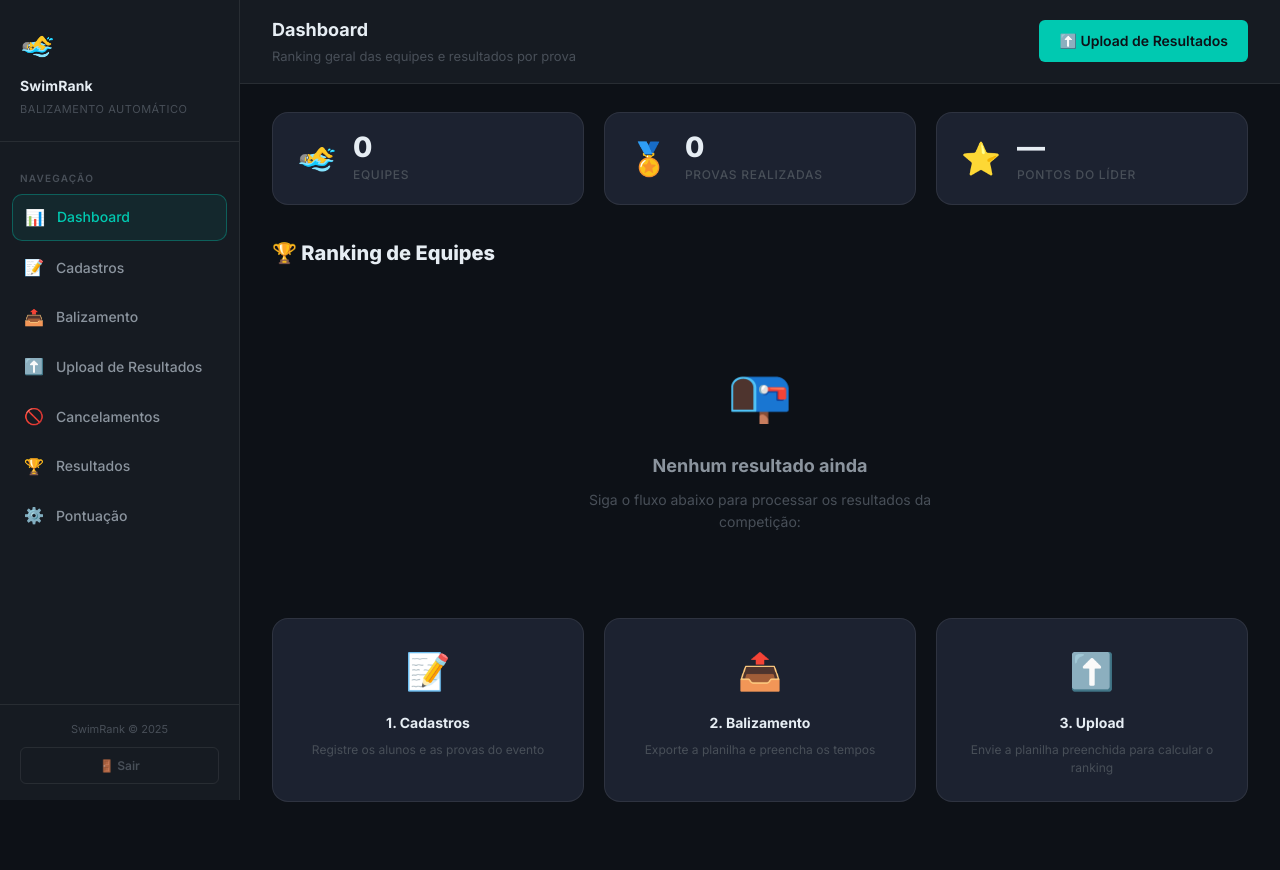
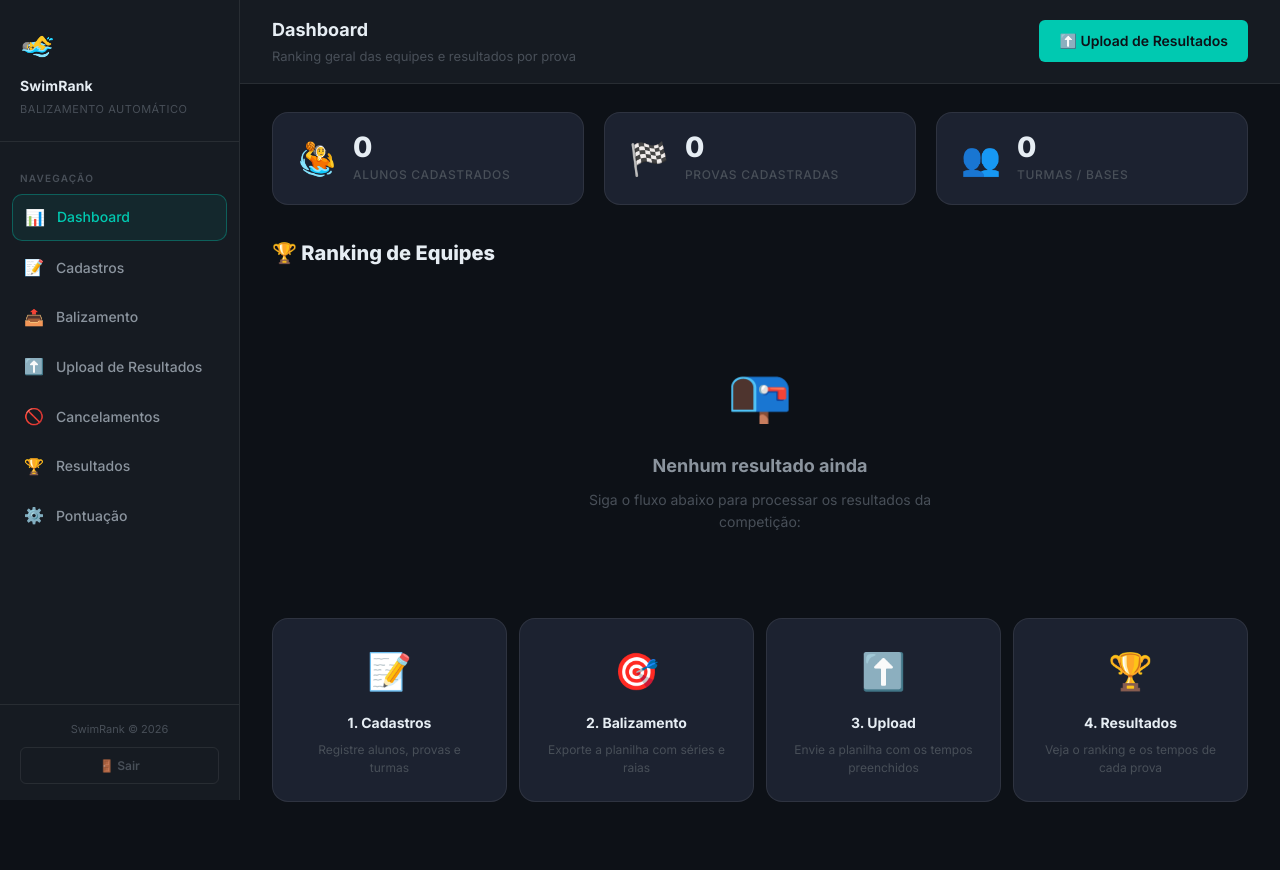
Before and after one commit to rafaelmotalima29-hub/balizamento-automatico, a Flask app: page / in a window 1280 px wide. Run offline with Flask 3, Linux system fonts and the light colour scheme; the visitor is signed in with stand-in values (Sample User, id 1); data that the repository does not hold is empty.

Commit message:
fix: UX improvements from webapp testing
- Dashboard: show useful pre-results metrics (alunos, provas, turmas) instead of misleading "0 Equipes"
- Dashboard: add 4th workflow step (Resultados) to the getting-started guide
- Cadastros/Provas: split competition_group into individual badges; fix filter pills to use individual groups
- Upload: link to /balizamento selection page instead of direct export endpoint
- Base: update copyright year to 2026

Co-Authored-By: Claude Sonnet 4.6 <noreply@anthropic.com>

```diff
--- a/routes/dashboard.py
+++ b/routes/dashboard.py
@@ -1,7 +1,7 @@
 from flask import Blueprint, render_template
 from flask_login import login_required
 from sqlalchemy import func
-from models import Student, Result, Event
+from models import Student, Result, Event, Group
 from extensions import db
 
 dashboard_bp = Blueprint("dashboard", __name__)
@@ -57,9 +57,16 @@ def index():
 
     has_results = Result.query.count() > 0
 
+    student_count = Student.query.count()
+    event_count   = Event.query.count()
+    group_count   = Group.query.count()
+
     return render_template(
         "dashboard.html",
         team_ranking=team_ranking,
         event_results=event_results,
         has_results=has_results,
+        student_count=student_count,
+        event_count=event_count,
+        group_count=group_count,
     )
--- a/templates/base.html
+++ b/templates/base.html
@@ -64,7 +64,7 @@
     </nav>
 
     <div class="sidebar-footer">
-      SwimRank © 2025
+      SwimRank © 2026
       <a href="{{ url_for('auth.logout') }}" class="sidebar-logout">🚪 Sair</a>
     </div>
   </aside>
--- a/templates/dashboard.html
+++ b/templates/dashboard.html
@@ -14,31 +14,51 @@
 
 <!-- ── Stat Cards ──────────────────────────────────────────────────── -->
 <div class="grid-3 stat-grid" style="margin-bottom: 32px;">
+    {% if has_results %}
     <div class="stat-card">
         <span class="stat-icon">🏊‍♂️</span>
         <div class="stat-info">
             <div class="stat-value">{{ team_ranking | length }}</div>
-            <div class="stat-label">Equipes</div>
+            <div class="stat-label">Anos com Resultado</div>
         </div>
     </div>
     <div class="stat-card">
         <span class="stat-icon">🏅</span>
         <div class="stat-info">
-            <div class="stat-value">{{ event_results | length }}</div>
+            <div class="stat-value">{{ event_results | selectattr('1') | list | length }}</div>
             <div class="stat-label">Provas Realizadas</div>
         </div>
     </div>
     <div class="stat-card">
         <span class="stat-icon">⭐</span>
         <div class="stat-info">
-            <div class="stat-value">
-                {% if team_ranking %}
-                {{ team_ranking[0].total_points }}
-                {% else %}—{% endif %}
-            </div>
+            <div class="stat-value">{{ team_ranking[0].total_points if team_ranking else '—' }}</div>
             <div class="stat-label">Pontos do Líder</div>
         </div>
     </div>
+    {% else %}
+    <div class="stat-card">
+        <span class="stat-icon">🤽</span>
+        <div class="stat-info">
+            <div class="stat-value">{{ student_count }}</div>
+            <div class="stat-label">Alunos Cadastrados</div>
+        </div>
+    </div>
+    <div class="stat-card">
+        <span class="stat-icon">🏁</span>
+        <div class="stat-info">
+            <div class="stat-value">{{ event_count }}</div>
+            <div class="stat-label">Provas Cadastradas</div>
+        </div>
+    </div>
+    <div class="stat-card">
+        <span class="stat-icon">👥</span>
+        <div class="stat-info">
+            <div class="stat-value">{{ group_count }}</div>
+            <div class="stat-label">Turmas / Bases</div>
+        </div>
+    </div>
+    {% endif %}
 </div>
 
 <!-- ── Team Ranking ───────────────────────────────────────────────── -->
@@ -50,21 +70,26 @@
     <h3>Nenhum resultado ainda</h3>
     <p>Siga o fluxo abaixo para processar os resultados da competição:</p>
 </div>
-<div class="grid-3" style="margin-top: 20px; margin-bottom: 40px;">
+<div style="display:grid; grid-template-columns: repeat(auto-fit, minmax(160px, 1fr)); gap:12px; margin-top:20px; margin-bottom:40px;">
     <a href="{{ url_for('cadastros.cadastros') }}" class="card" style="text-decoration:none; text-align:center; padding:24px; transition: border-color var(--transition); cursor:pointer;">
         <div style="font-size:36px; margin-bottom:12px;">📝</div>
         <div style="font-size:14px; font-weight:700; margin-bottom:6px; color:var(--text-primary);">1. Cadastros</div>
-        <div style="font-size:12px; color:var(--text-muted); line-height:1.5;">Registre os alunos e as provas do evento</div>
+        <div style="font-size:12px; color:var(--text-muted); line-height:1.5;">Registre alunos, provas e turmas</div>
     </a>
     <a href="{{ url_for('balizamento.balizamento') }}" class="card" style="text-decoration:none; text-align:center; padding:24px; transition: border-color var(--transition); cursor:pointer;">
-        <div style="font-size:36px; margin-bottom:12px;">📤</div>
+        <div style="font-size:36px; margin-bottom:12px;">🎯</div>
         <div style="font-size:14px; font-weight:700; margin-bottom:6px; color:var(--text-primary);">2. Balizamento</div>
-        <div style="font-size:12px; color:var(--text-muted); line-height:1.5;">Exporte a planilha e preencha os tempos</div>
+        <div style="font-size:12px; color:var(--text-muted); line-height:1.5;">Exporte a planilha com séries e raias</div>
     </a>
     <a href="{{ url_for('upload.upload') }}" class="card" style="text-decoration:none; text-align:center; padding:24px; transition: border-color var(--transition); cursor:pointer;">
         <div style="font-size:36px; margin-bottom:12px;">⬆️</div>
         <div style="font-size:14px; font-weight:700; margin-bottom:6px; color:var(--text-primary);">3. Upload</div>
-        <div style="font-size:12px; color:var(--text-muted); line-height:1.5;">Envie a planilha preenchida para calcular o ranking</div>
+        <div style="font-size:12px; color:var(--text-muted); line-height:1.5;">Envie a planilha com os tempos preenchidos</div>
+    </a>
+    <a href="{{ url_for('resultados.resultados') }}" class="card" style="text-decoration:none; text-align:center; padding:24px; transition: border-color var(--transition); cursor:pointer;">
+        <div style="font-size:36px; margin-bottom:12px;">🏆</div>
+        <div style="font-size:14px; font-weight:700; margin-bottom:6px; color:var(--text-primary);">4. Resultados</div>
+        <div style="font-size:12px; color:var(--text-muted); line-height:1.5;">Veja o ranking e os tempos de cada prova</div>
     </a>
 </div>
 {% else %}
--- a/templates/upload.html
+++ b/templates/upload.html
@@ -100,8 +100,8 @@
     <!-- Hint to download template -->
     <div style="text-align: center; margin-top: 24px; color: var(--text-muted); font-size: 13px;">
         Não tem a planilha?
-        <a href="{{ url_for('balizamento.export_xlsx') }}" style="color: var(--accent);">
-            Baixe o template de balizamento →
+        <a href="{{ url_for('balizamento.balizamento') }}" style="color: var(--accent);">
+            Gere no Balizamento →
         </a>
     </div>
 </div>
```
Also changed, not shown: templates/cadastros.html (+23 -9 lines).
